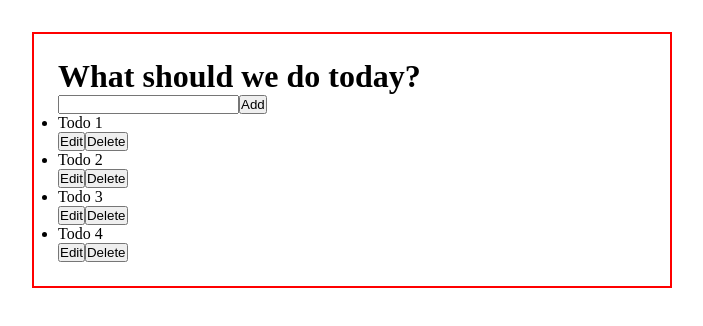
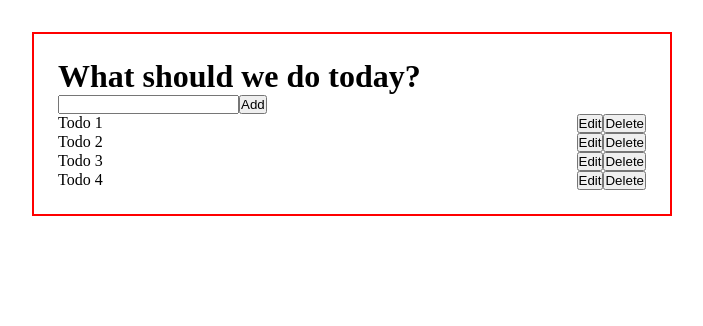
Before and after one commit to tadanama/react-todo-app, a React (Vite) app: page / in a window 1280 px wide. Shown: the top 326 px of the page, without its empty margins (288-991 px from the left). Built offline with nearby package versions, Linux system fonts and the light colour scheme.

Commit message:
Make the todo text and action buttons positioned next to each other

```diff
--- a/src/index.css
+++ b/src/index.css
@@ -11,3 +11,9 @@
   margin-inline: auto;
   padding: 1.5rem;
 }
+
+.wrapper li {
+  list-style: none;
+  display: flex;
+  justify-content: space-between;
+}
```
